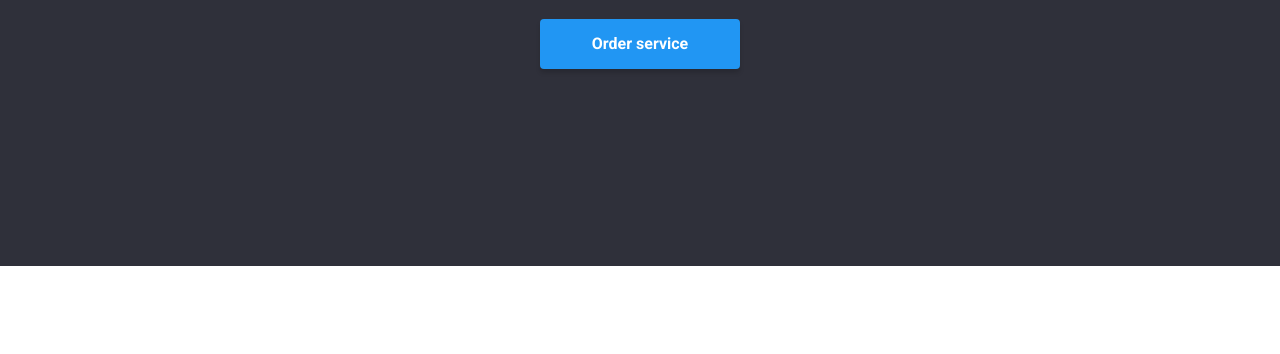
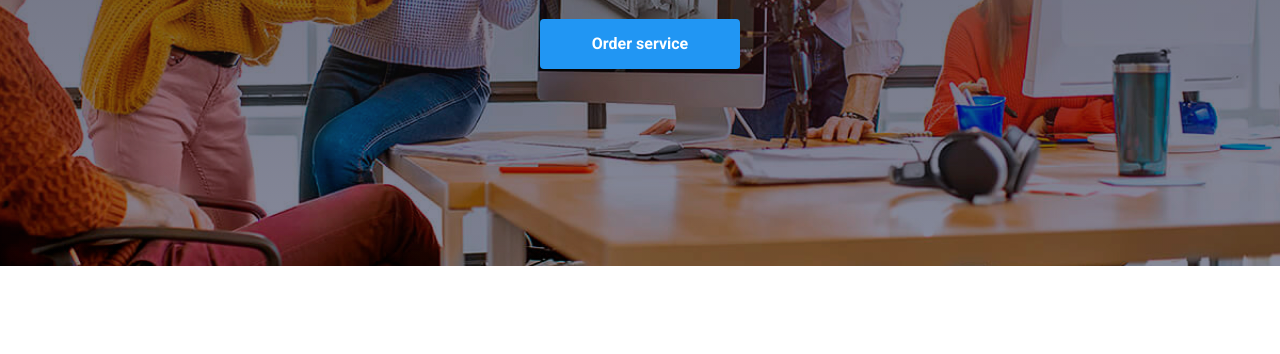
Before and after one commit to mimoauto/web-studio, a plain HTML site: page index.html in a window 1280 px wide. Shown: the part 417-771 px from the top of the page. Drawn offline with Linux system fonts and the light colour scheme; the site is published under a folder, as on GitHub Pages, so addresses that start at the root find nothing.

Commit message:
Update styles.css

```diff
--- a/styles/styles.css
+++ b/styles/styles.css
@@ -132,7 +132,7 @@ body {
     flex-direction: column;
     align-items: center;
     min-width: 693px;
-    background-image: linear-gradient(to top, transparent, rgba(47, 48, 58, 0.4)), url(/images/Img.png);
+    background-image: linear-gradient(to top, transparent, rgba(47, 48, 58, 0.4)), url(../images/Img.png);
     background-repeat: no-repeat;
     background-position: center;
 
```
